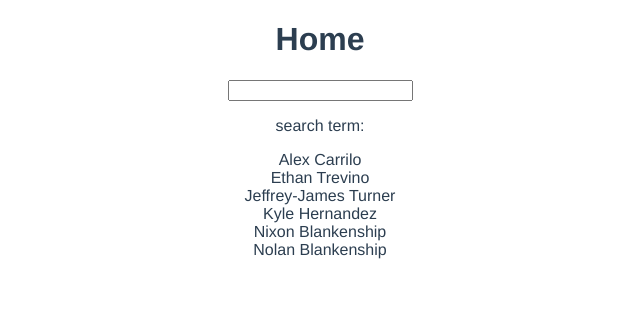
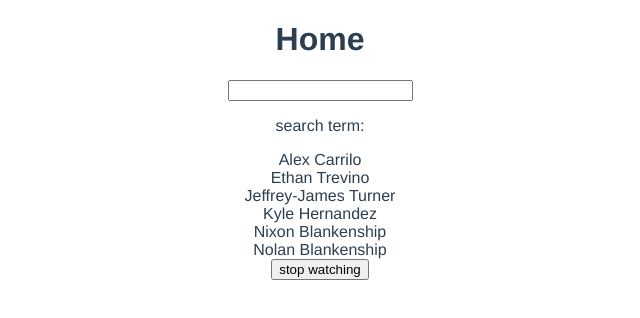
Before and after one commit to kylesdev91/dojo-blog, a Vue app: page / in a window 1280 px wide. Shown: the top 318 px of the page, without its empty margins (320-960 px from the left). Built offline with nearby package versions, Linux system fonts and the light colour scheme.

Commit message:
Watch stop effects complete. Part 1 complete.

```diff
--- a/src/views/Home.vue
+++ b/src/views/Home.vue
@@ -4,11 +4,12 @@
     <input type="text" v-model="search" />
     <p>search term: {{ search }}</p>
     <div v-for="name in matchingNames" :key="name">{{ name }}</div>
+    <button @click="handleClick">stop watching</button>
   </div>
 </template>
 
 <script>
-import { computed, ref } from '@vue/reactivity';
+import { computed, ref, watch, watchEffect } from 'vue';
 
 export default {
   name: 'Home',
@@ -23,11 +24,24 @@
       'Nolan Blankenship',
     ]);
 
+    const stopWatch = watch(search, () => {
+      console.log('watch function ran');
+    });
+
+    const stopEffect = watchEffect(() => {
+      console.log('watchEffect function ran', search.value);
+    });
+
     const matchingNames = computed(() => {
       return names.value.filter((name) => name.includes(search.value));
     });
 
-    return { names, search, matchingNames };
+    const handleClick = () => {
+      stopWatch();
+      stopEffect();
+    };
+
+    return { names, search, matchingNames, handleClick };
   },
 };
 </script>
```
